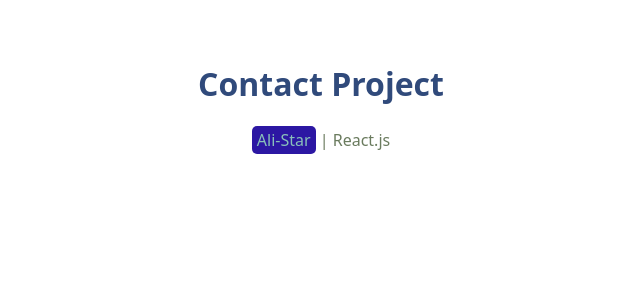
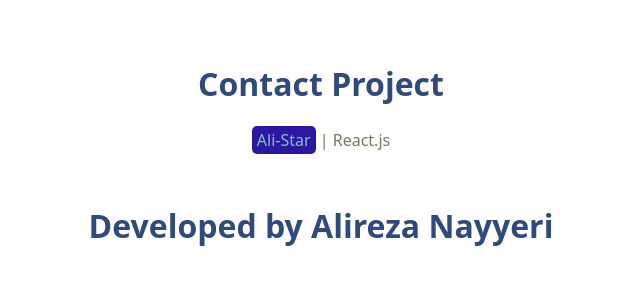
Before and after one commit to dev-Alireza-Nayeri/app-contacts, a React (Vite) app: page / in a window 1280 px wide. Shown: the top 300 px of the page, without its empty margins (319-959 px from the left). Built offline with nearby package versions, Linux system fonts and the light colour scheme.

Commit message:
add footer and css footer

```diff
--- a/src/compunents/modules/Layout.jsx
+++ b/src/compunents/modules/Layout.jsx
@@ -2,13 +2,15 @@ import React from 'react'
 import styles from "./Layout.module.css"
 function Layout({children}) {
   return (
-    <div>
+    <div className={styles.container}>
         <header className={styles.header}>
             <h1>Contact Project</h1>
             <p><span>Ali-Star</span> | React.js </p>
         </header>
           {children}
-        <footer></footer>
+        <footer className={styles.footer}>
+            <h1>Developed by Alireza Nayyeri</h1>
+        </footer>
     </div>
   )
 }
--- a/src/compunents/modules/Layout.module.css
+++ b/src/compunents/modules/Layout.module.css
@@ -1,6 +1,10 @@
+.container {
+    text-align: center;
+}
+
 .header {
     margin: 50px 0;
-    text-align: center;
+
 }
 .header h1 {
     color: rgb(48, 74, 123);
@@ -15,3 +19,7 @@
     padding: 3px 5px;
     border-radius: 5px;
 }
+
+.footer h1 {
+     color: rgb(48, 74, 123);;
+}
```
